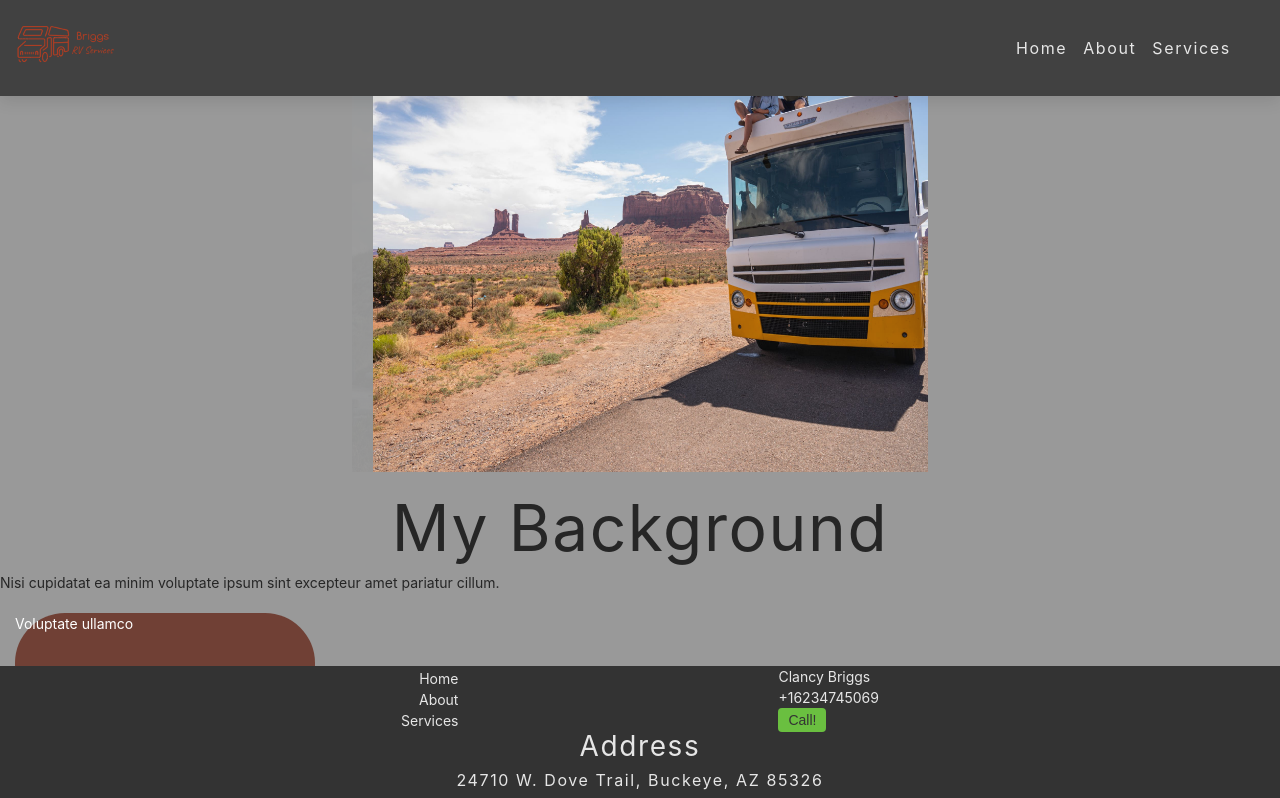
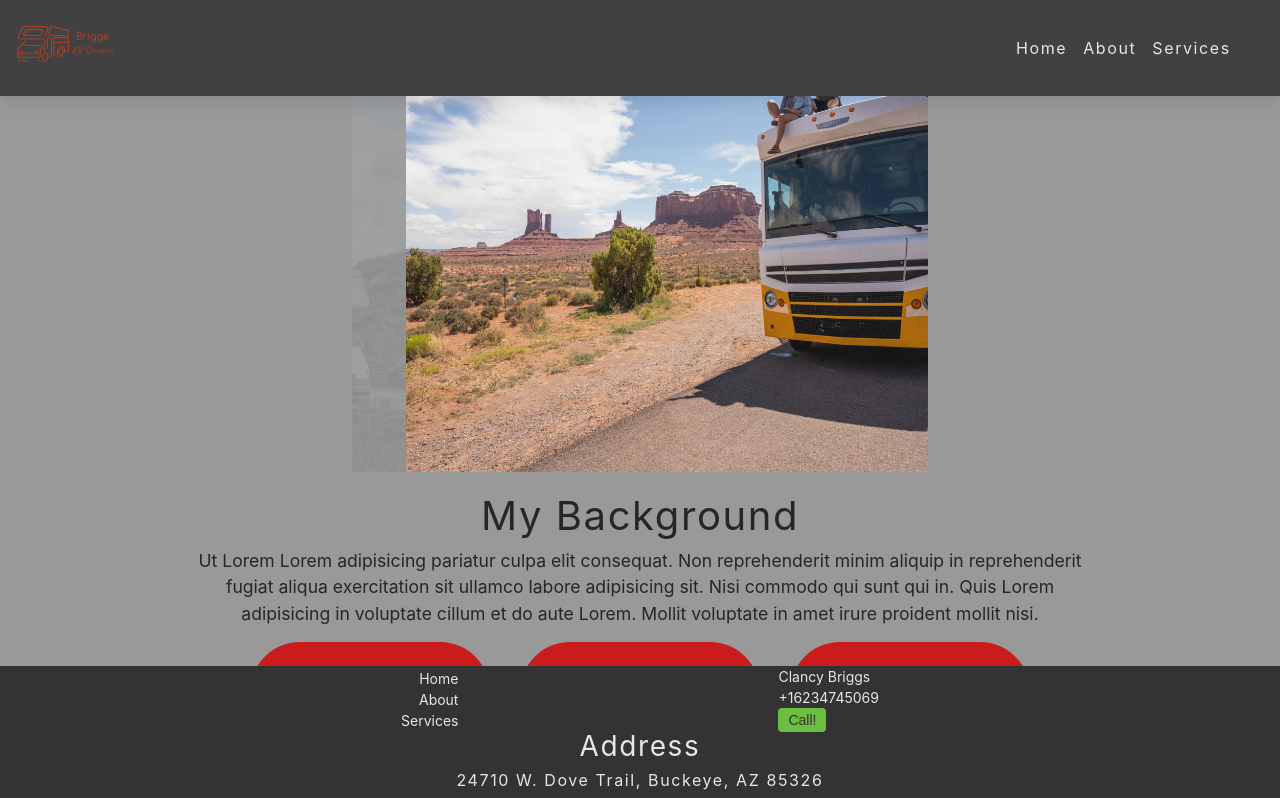
Before and after one commit to Nick-Sachau/Clancy, a React (Create React App) app: page / in a window 1280 px wide. Shown: the top 798 px of the page. Built offline with nearby package versions, Linux system fonts and the light colour scheme.

Commit message:
pushing home page

```diff
--- a/src/Pages/Home.jsx
+++ b/src/Pages/Home.jsx
@@ -53,12 +53,12 @@ const Home = () => {
                 </div>
             </div>
             <div className='container'>
-                <h1 className='above'>My Background</h1>
-                <p className='above'>Nisi cupidatat ea minim voluptate ipsum sint excepteur amet pariatur cillum.</p>
-                <div className="certs above">
-                    <div className="cert">Voluptate ullamco</div>
-                    <div className="cert">Dolore ut voluptate</div>
-                    <div className="cert">Cupidatat reprehenderit</div>
+                <h1>My Background</h1>
+                <p className="text">Ut Lorem Lorem adipisicing pariatur culpa elit consequat. Non reprehenderit minim aliquip in reprehenderit fugiat aliqua exercitation sit ullamco labore adipisicing sit. Nisi commodo qui sunt qui in. Quis Lorem adipisicing in voluptate cillum et do aute Lorem. Mollit voluptate in amet irure proident mollit nisi.</p>
+                <div className="certs">
+                    <p className="cert">Voluptate ullamco</p>
+                    <p className="cert">Dolore ut voluptate</p>
+                    <p className="cert">Cupidatat reprehenderit</p>
                 </div>
             </div>
         </>
--- a/src/style/main.css
+++ b/src/style/main.css
@@ -585,6 +585,35 @@ h1 {
   transform: translateX(100%);
 }
 
+.container {
+  margin-bottom: 20vh;
+}
+.container h1 {
+  font-size: 2.5rem;
+}
+.container .text {
+  text-align: center;
+  color: #262626;
+  font-size: 0.8rem;
+  width: 70vw;
+  margin: 0 auto;
+}
+.container .certs {
+  display: flex;
+  justify-content: center;
+  align-items: center;
+  margin: 0 auto;
+}
+.container .certs .cert {
+  width: 15rem;
+  height: 8rem;
+  color: #262626;
+  font-size: 1rem;
+  text-align: center;
+  padding: 2rem 0;
+  background: #ca1c1c;
+}
+
 @media only screen and (min-width: 768px) {
   .slide {
     height: 50vh;
@@ -601,11 +630,29 @@ h1 {
   .slide .slideImages img {
     top: -15vh;
   }
-  .slide .above {
-    z-index: 500;
+
+  .container {
+    margin-bottom: 20vh;
   }
-  .slide .certs {
-    z-index: 500;
+  .container .text {
+    text-align: center;
+    color: #262626;
+    font-size: 1.1rem;
+    width: 70vw;
+    margin: 0 auto;
+  }
+  .container .certs {
+    display: flex;
+    justify-content: center;
+    align-items: center;
+    margin: 0 auto;
+  }
+  .container .certs .cert {
+    color: #262626;
+    font-size: 3rem;
+    text-align: center;
+    padding: 2rem 0;
+    background: #ca1c1c;
   }
 }
 .services {
--- a/src/style/pages/_home.scss
+++ b/src/style/pages/_home.scss
@@ -35,6 +35,39 @@
     }
 }
 
+.container {
+    margin-bottom: 20vh;
+
+    h1 {
+        font-size: 2.5rem;
+    }
+
+    .text {
+        text-align: center;
+        color: $clr-primary-2;
+        font-size: .8rem;
+        width: 70vw;
+        margin: 0 auto;
+    }
+
+    .certs {
+        display: flex;
+        justify-content: center;
+        align-items: center;
+        margin: 0 auto;
+
+        .cert {
+            width: 15rem;
+            height: 8rem;
+            color: $clr-primary-2;
+            font-size: 1rem;
+            text-align: center;
+            padding: 2rem 0;
+            background: $clr-secondary-3;
+        }
+    }
+}
+
 @include tablet {
     .slide {
         height: 50vh;
@@ -52,13 +85,32 @@
                 top: -15vh;
             }
         }
+    }
 
-        .above {
-            z-index: 500;
+    .container {
+        margin-bottom: 20vh;
+
+        .text {
+            text-align: center;
+            color: $clr-primary-2;
+            font-size: 1.1rem;
+            width: 70vw;
+            margin: 0 auto;
         }
 
         .certs {
-            z-index: 500;
+            display: flex;
+            justify-content: center;
+            align-items: center;
+            margin: 0 auto;
+
+            .cert {
+                color: $clr-primary-2;
+                font-size: 3rem;
+                text-align: center;
+                padding: 2rem 0;
+                background: $clr-secondary-3;
+            }
         }
     }
 }
```
Also changed, not shown: src/style/main.min.css.
